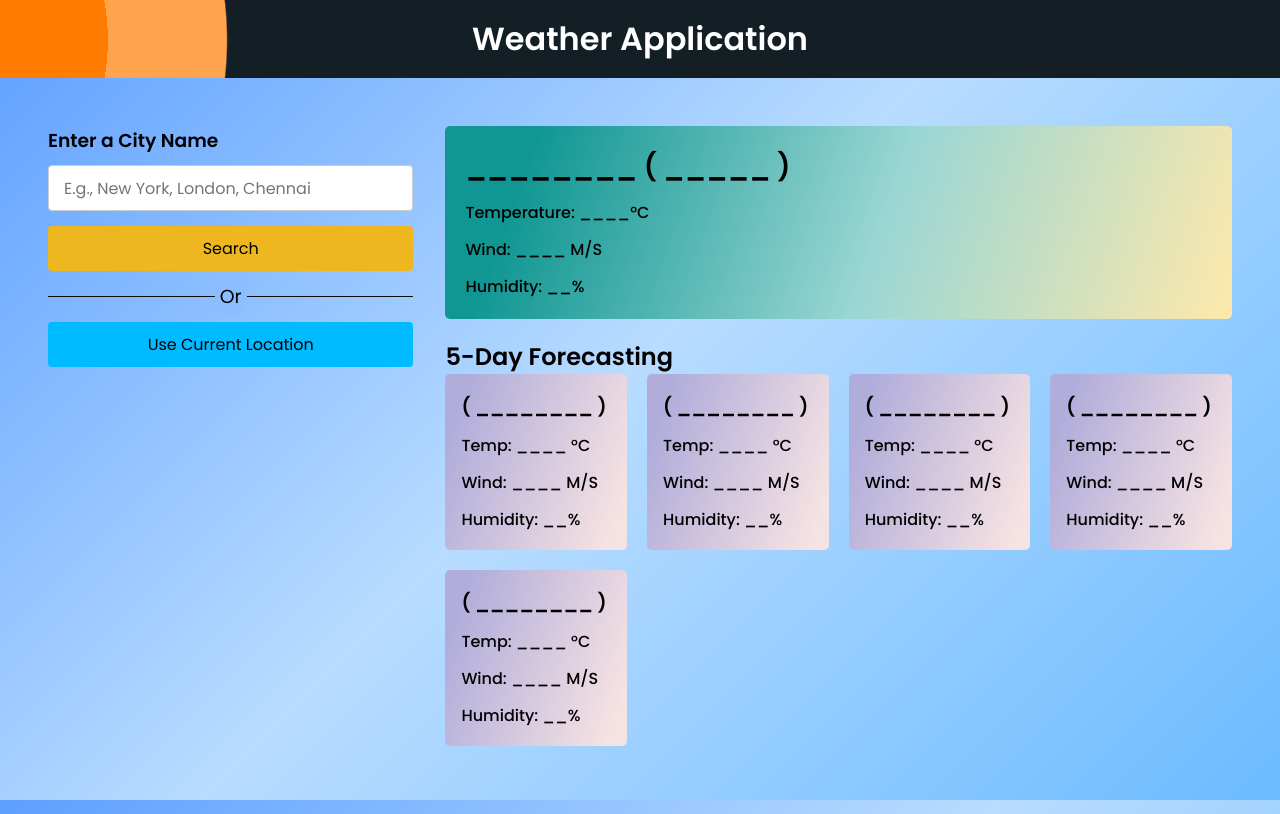
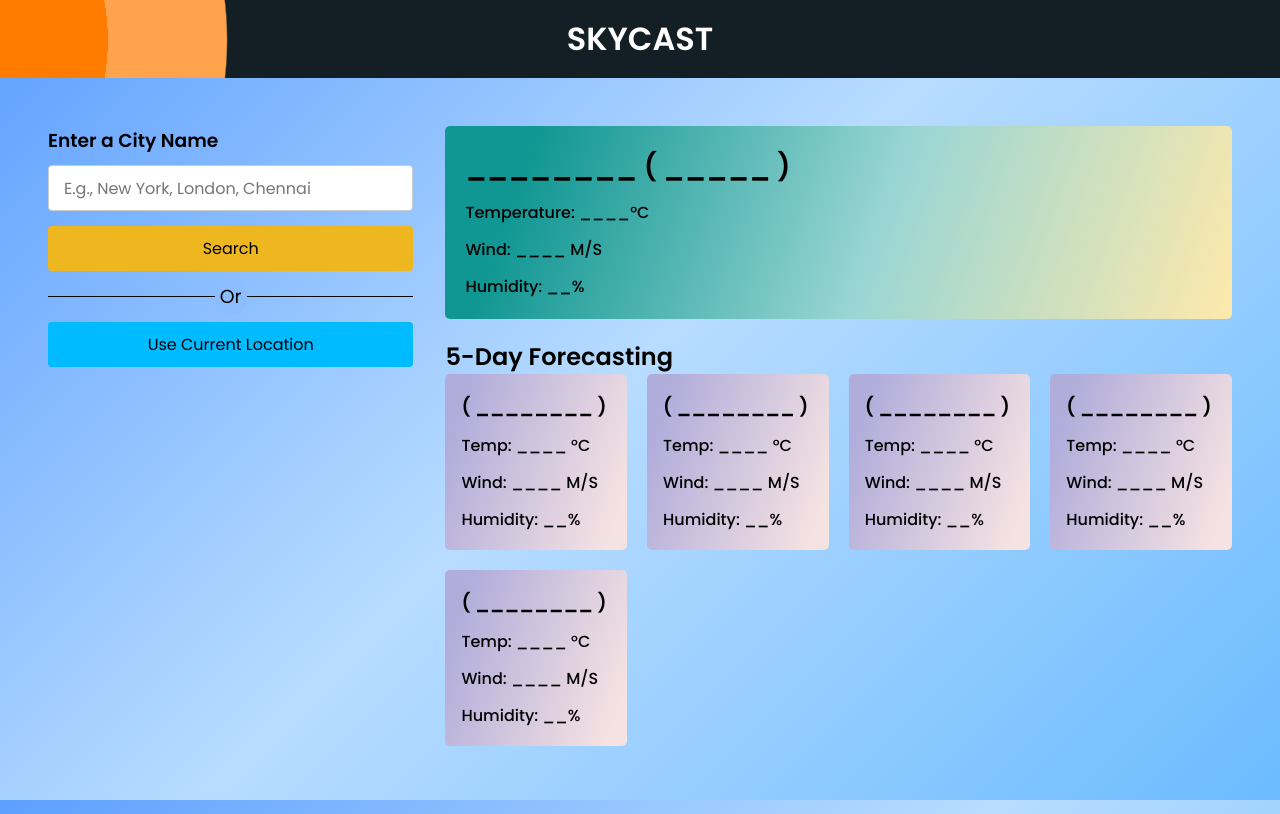
Before and after one commit to arikaleeswaran/Weather-Application, a plain HTML site: page index.html in a window 1280 px wide. Drawn offline with Linux system fonts and the light colour scheme.

Commit message:
Update index.html

```diff
--- a/index.html
+++ b/index.html
@@ -7,7 +7,7 @@
     <link rel="stylesheet" href="./style.css">
 </head>
 <body>
-    <h1>Weather Application</h1>
+    <h1>SKYCAST</h1>
     <div class="container">
         <div class="weather-input">
             <h3>Enter a City Name</h3>
```
